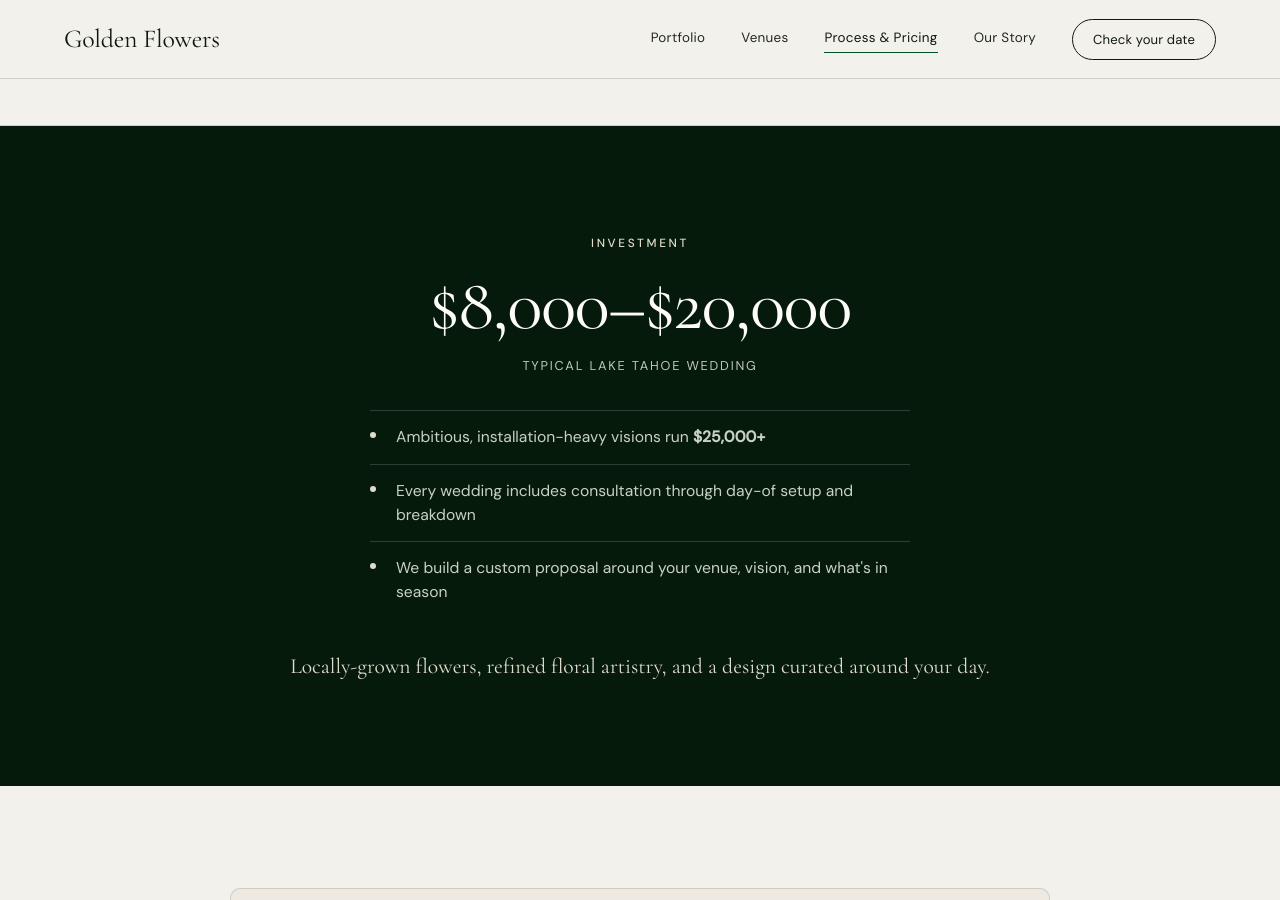
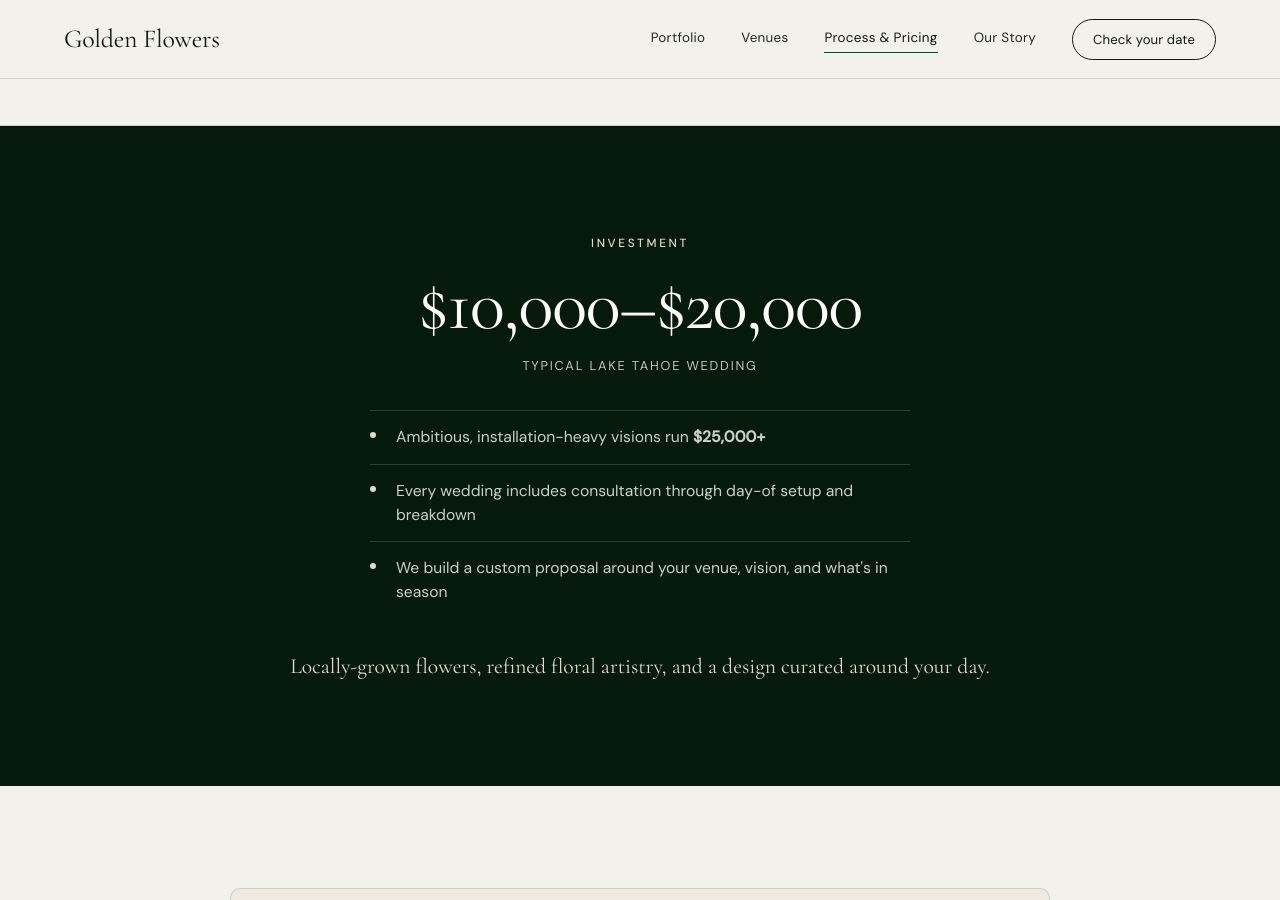
Before and after one commit to jshplhm/goldenflowers, a Jekyll site: the page built from weddings/index.md, in a window 1280 px wide and 900 px high, scrolled down 3414 px. Built offline with Jekyll 4.4.1, drawn with Linux system fonts in a browser that asks for light colours.

Commit message:
Update site copy in _data/weddings.yml via inline editor

```diff
--- a/_data/weddings.yml
+++ b/_data/weddings.yml
@@ -78,7 +78,7 @@ included:
         anything. You know exactly what you're getting, and why.
 pricing:
   label: Investment
-  price: $8,000–$20,000
+  price: $10,000–$20,000
   price_sub: Typical Lake Tahoe wedding
   points:
     - Ambitious, installation-heavy visions run **$25,000+**
```
